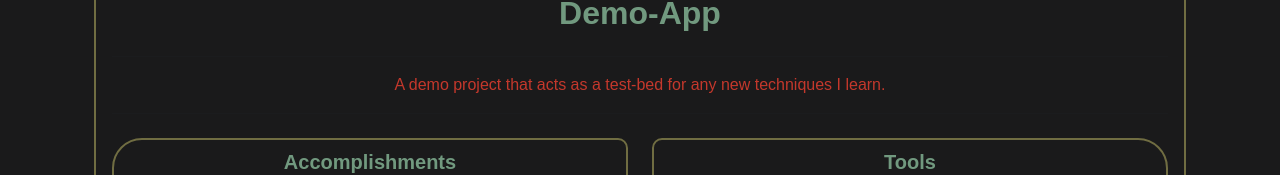
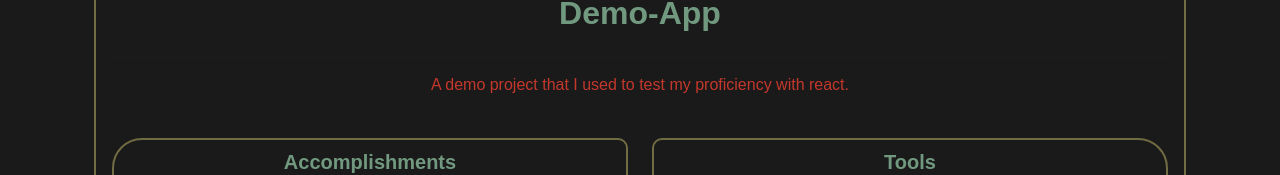
Before and after one commit to Riob-a/Portfolio, a React (Vite) app: page / in a window 1280 px wide. Both pictures are taken after a click on the tab "Projects". Shown: the part 909-1084 px from the top of the page. Built offline with nearby package versions, Linux system fonts and the light colour scheme; a web font is replaced by a local one.

Commit message:
made some changes

```diff
--- a/src/components/Work.jsx
+++ b/src/components/Work.jsx
@@ -89,7 +89,7 @@ function Work() {
                             <Card.Body>
                                 <Card.Title as="h2" className="text-center mb-4">Demo-App</Card.Title>
                                 <hr />
-                                <Card.Text className="text-center">A demo project that acts as a test-bed for any new techniques I learn.</Card.Text>
+                                <Card.Text className="text-center">A demo project that I used to test my proficiency with react.</Card.Text>
                                 <hr />
                                 <Row>
                                     <Col>
@@ -149,7 +149,7 @@ function Work() {
                                 <Card.Text className="text-center">
                                     A simple and intuitive blog site
                                     that allows users to like,comment,
-                                    and write blogs as well as read them learn.
+                                    and write blogs as well as read them.
                                 </Card.Text>
                                 <hr />
                                 <Row>
@@ -326,7 +326,7 @@ function Work() {
                             <Card.Body>
                                 <Card.Title as="h2" className="text-center mb-4">Art Portfolio</Card.Title>
                                 <hr />
-                                <Card.Text className="text-center">My Art Portfolio.</Card.Text>
+                                <Card.Text className="text-center">My Art Portfolio. Displays some of the work I've done.</Card.Text>
                                 <hr />
                                 <Row>
                                     <Col>
```
